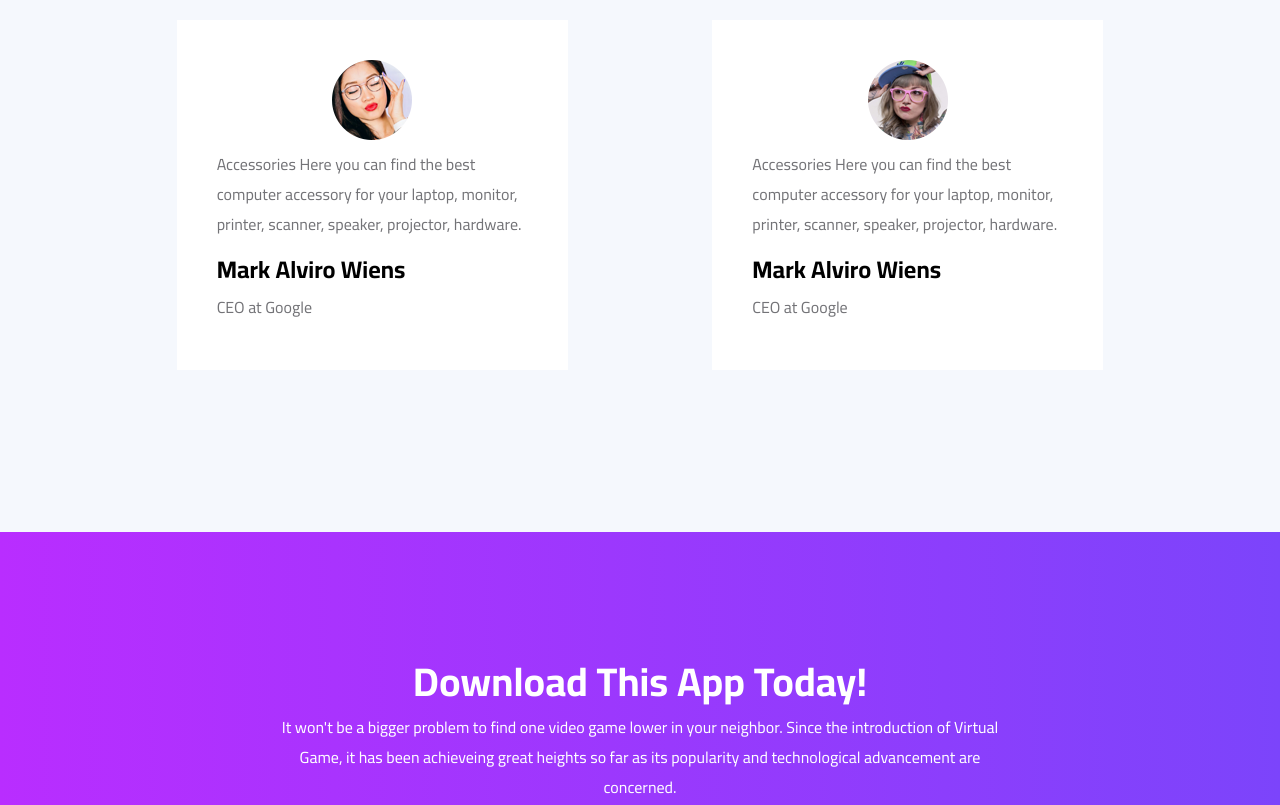
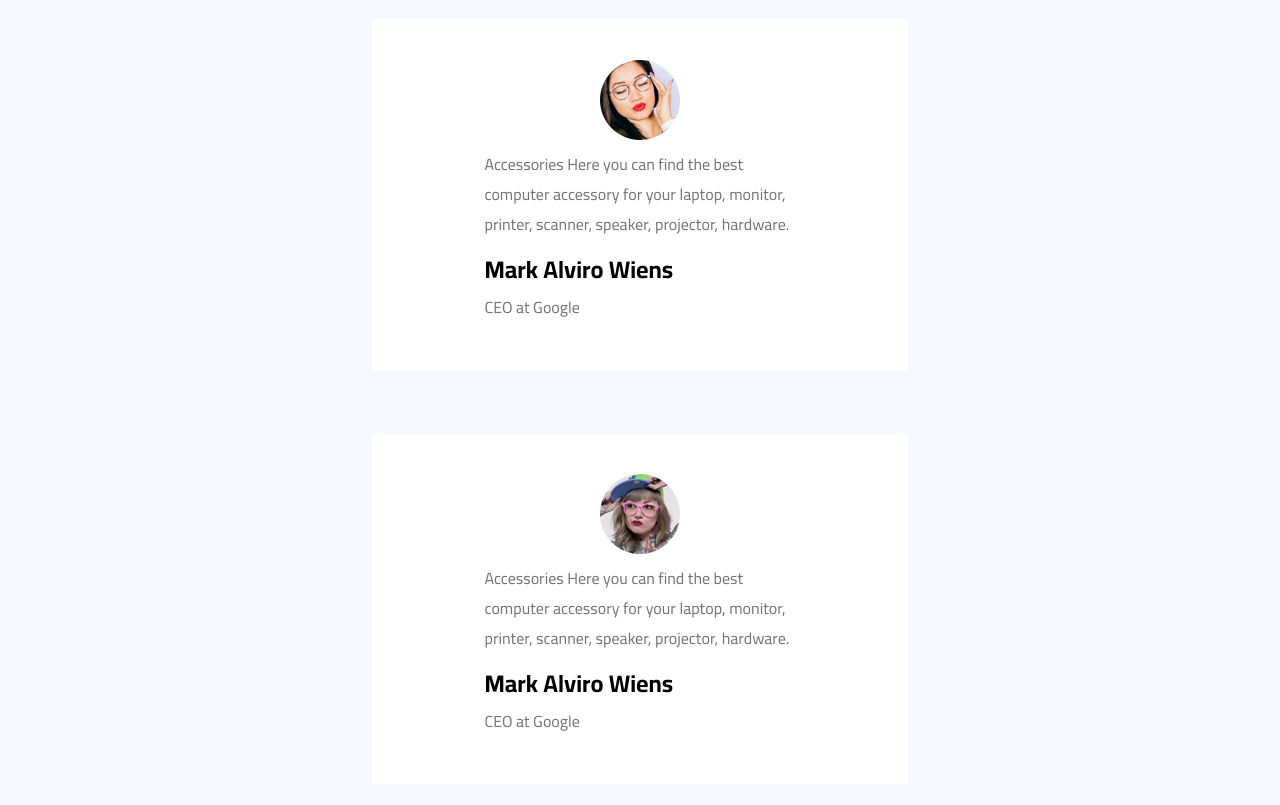
Before and after one commit to Mariam-Ashraf/Bulkapp-Landing-Page, a website: page index.html in a window 1280 px wide. Shown: the part 6444-7249 px from the top of the page. Drawn offline with Linux system fonts and the light colour scheme.

Commit message:
second commit

```diff
--- a/scss/_main.scss
+++ b/scss/_main.scss
@@ -185,7 +185,7 @@ a {
             @extend .features__container;
             column-gap: 2rem;
             margin: 2rem;
-            padding: 2.5rem;
+            padding: 2.5rem 7rem;
             width: 27%;
             background-color: white;
             .testimonials__title>p {
```
Also changed, not shown: css/styles.css.
